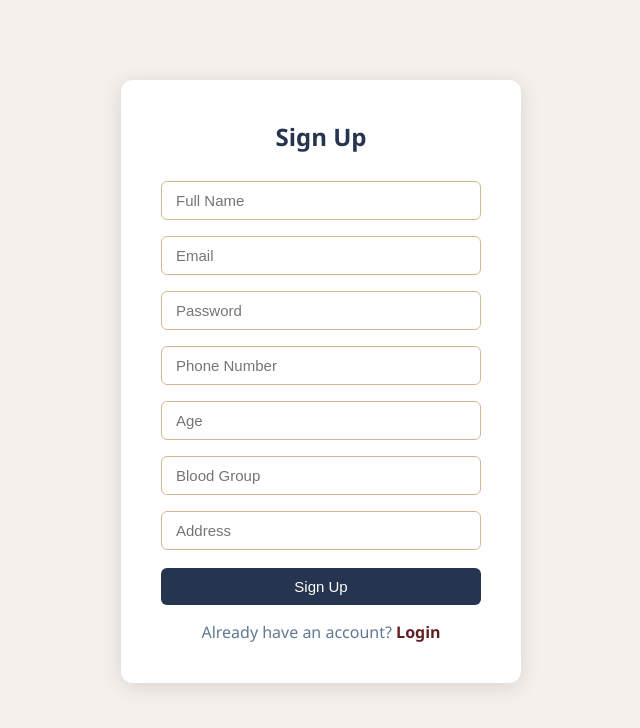
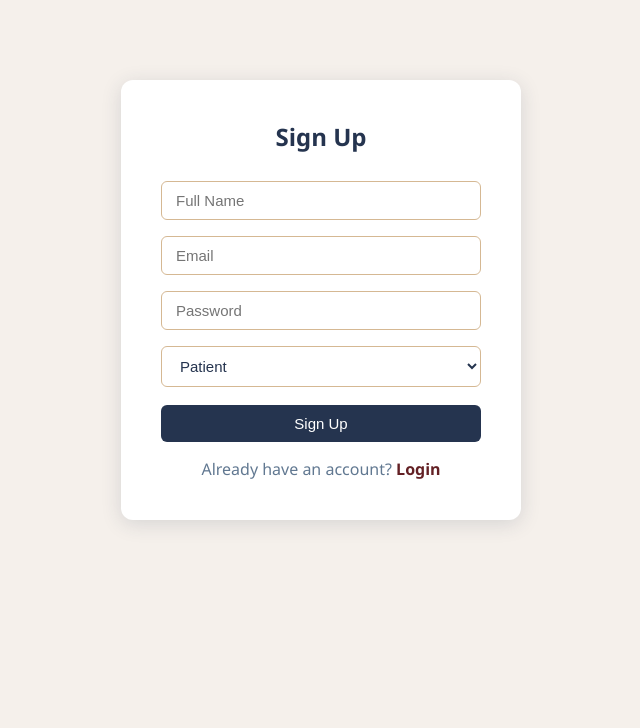
Before and after one commit to Aileen7Rose/NITC-Healthcare-Center, a React (Create React App) app in the folder frontend/: page /signup in a window 1280 px wide. Shown: the top 728 px of the page, without its empty margins (319-959 px from the left). Built offline with nearby package versions, Linux system fonts and the light colour scheme.

Commit message:
added extra pages

```diff
--- a/frontend/src/App.js
+++ b/frontend/src/App.js
@@ -12,6 +12,7 @@ import LogAvailability from './pages/LogAvailability';
 import AddReport from './pages/AddReport';
 import ViewPreferences from './pages/ViewPreferences';
 import ScheduleAppointment from './pages/ScheduleAppointment';
+import PatientProfile from './pages/PatientProfile';
 function App() {
   return (
     <BrowserRouter>
@@ -28,6 +29,7 @@ function App() {
         <Route path="/add-report" element={<AddReport />} />
         <Route path="/view-preferences" element={<ViewPreferences />} />
         <Route path="/schedule-appointment" element={<ScheduleAppointment />} />
+        <Route path="/patient-profile" element={<PatientProfile />} />
       </Routes>
     </BrowserRouter>
   );
--- a/frontend/src/index.css
+++ b/frontend/src/index.css
@@ -84,3 +84,14 @@ span {
 span:hover {
   color: #6F4D38;
 }
+select {
+  width: 100%;
+  padding: 10px 14px;
+  margin: 8px 0;
+  border: 1px solid #D5B893;
+  border-radius: 6px;
+  font-size: 15px;
+  background-color: #fff;
+  color: #25344F;
+  outline: none;
+}
--- /dev/null
+++ b/frontend/src/pages/PatientProfile.jsx
@@ -0,0 +1,58 @@
+import { useState } from 'react';
+import { useNavigate } from 'react-router-dom';
+
+function PatientProfile() {
+  const [phone, setPhone] = useState('');
+  const [age, setAge] = useState('');
+  const [blood, setBlood] = useState('');
+  const [address, setAddress] = useState('');
+
+  const navigate = useNavigate();
+
+  function handleSubmit() {
+    console.log('Phone:', phone);
+    console.log('Age:', age);
+    console.log('Blood:', blood);
+    console.log('Address:', address);
+    navigate('/patient');
+  }
+
+  return (
+    <div className="auth-container">
+      <h2>Complete Your Profile</h2>
+      <p>Please fill in your details to continue</p>
+
+      <input
+        type="text"
+        placeholder="Phone Number"
+        value={phone}
+        onChange={(e) => setPhone(e.target.value)}
+      />
+
+      <input
+        type="number"
+        placeholder="Age"
+        value={age}
+        onChange={(e) => setAge(e.target.value)}
+      />
+
+      <input
+        type="text"
+        placeholder="Blood Group"
+        value={blood}
+        onChange={(e) => setBlood(e.target.value)}
+      />
+
+      <input
+        type="text"
+        placeholder="Address"
+        value={address}
+        onChange={(e) => setAddress(e.target.value)}
+      />
+
+      <button onClick={handleSubmit}>Save Profile</button>
+    </div>
+  );
+}
+
+export default PatientProfile;
--- a/frontend/src/pages/Signup.jsx
+++ b/frontend/src/pages/Signup.jsx
@@ -5,10 +5,7 @@ function Signup() {
   const [name, setName] = useState('');
   const [email, setEmail] = useState('');
   const [password, setPassword] = useState('');
-  const [phone, setPhone] = useState('');
-  const [age, setAge] = useState('');
-  const [blood, setBlood] = useState('');
-  const [address, setAddress] = useState('');
+  const [role, setRole] = useState('patient');
 
   const navigate = useNavigate();
 
@@ -16,10 +13,15 @@ function Signup() {
     console.log('Name:', name);
     console.log('Email:', email);
     console.log('Password:', password);
-    console.log('Phone:', phone);
-    console.log('Age:', age);
-    console.log('Blood:', blood);
-    console.log('Address:', address);
+    console.log('Role:', role);
+
+    if (role === 'patient') {
+      navigate('/patient-profile');
+    } else if (role === 'doctor') {
+      navigate('/doctor');
+    } else if (role === 'receptionist') {
+      navigate('/reception');
+    }
   }
 
   return (
@@ -47,33 +49,14 @@ function Signup() {
         onChange={(e) => setPassword(e.target.value)}
       />
 
-    <input
-      type="text"
-      placeholder="Phone Number"
-      value={phone}
-      onChange={(e) => setPhone(e.target.value)}
-    />
-
-    <input
-      type="number"
-      placeholder="Age"
-      value={age}
-      onChange={(e) => setAge(e.target.value)}
-    />
-
-    <input
-      type="text"
-      placeholder="Blood Group"
-      value={blood}
-      onChange={(e) => setBlood(e.target.value)}
-    />
-
-    <input
-      type="text"
-      placeholder="Address"
-      value={address}
-      onChange={(e) => setAddress(e.target.value)}
-    />
+      <select
+        value={role}
+        onChange={(e) => setRole(e.target.value)}
+      >
+        <option value="patient">Patient</option>
+        <option value="doctor">Doctor</option>
+        <option value="receptionist">Receptionist</option>
+      </select>
 
       <button onClick={handleSignup}>Sign Up</button>
 
```
Lines whose indentation alone changed are shown as unchanged.
